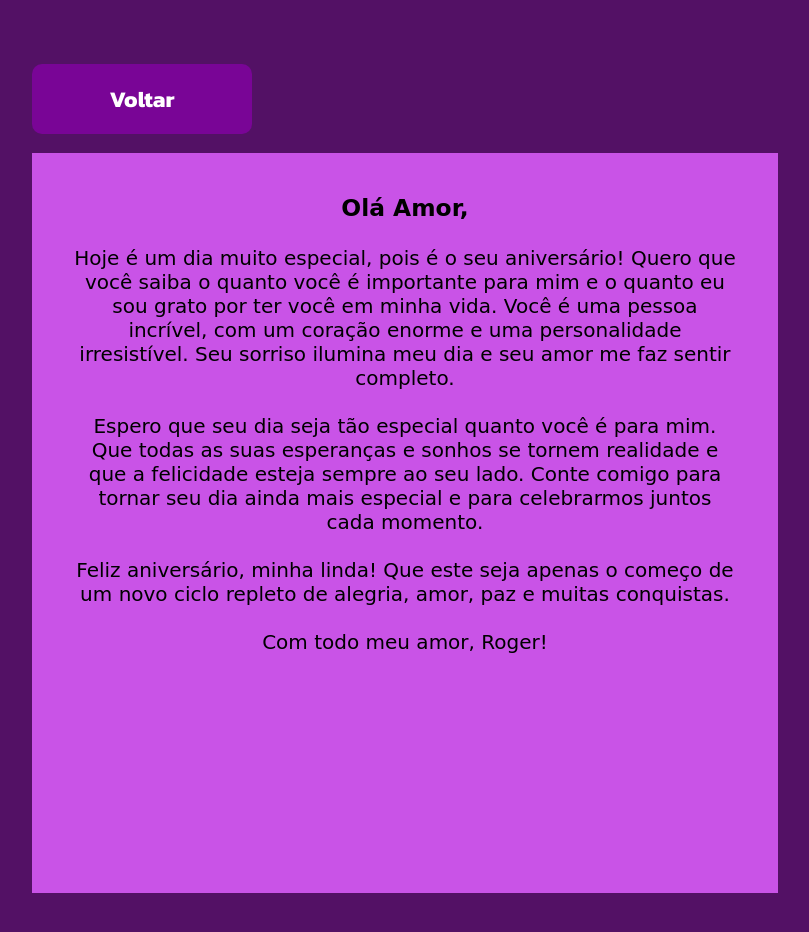
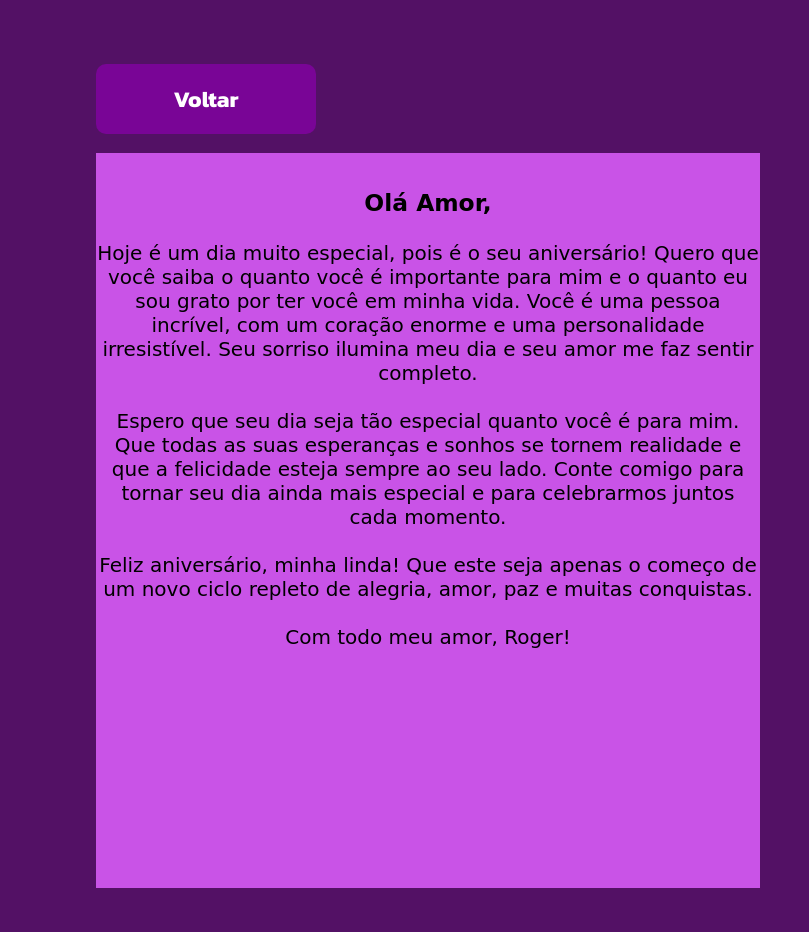
Before and after one commit to rogercf17/Bruna, a plain HTML site: page texto.html in a window 1280 px wide. Shown: the whole page, without its empty margins (96-905 px from the left). Drawn offline with Linux system fonts and the light colour scheme; a web font is replaced by a local one.

Commit message:
Update style2.css

```diff
--- a/css/style2.css
+++ b/css/style2.css
@@ -24,13 +24,13 @@ body{
 }
 
 .conteudo{
-    padding: 5% 10%;
+    padding: 5% 15%;
     align-items: center;
 }
 
 .conteiner{
     text-align: center;
-    padding: 4% 4% 0% 4%;
+    padding: 4% 0% 0% 0%;
     width: 664px;
     height: 699px;
     background-color: #C953E7;
```
